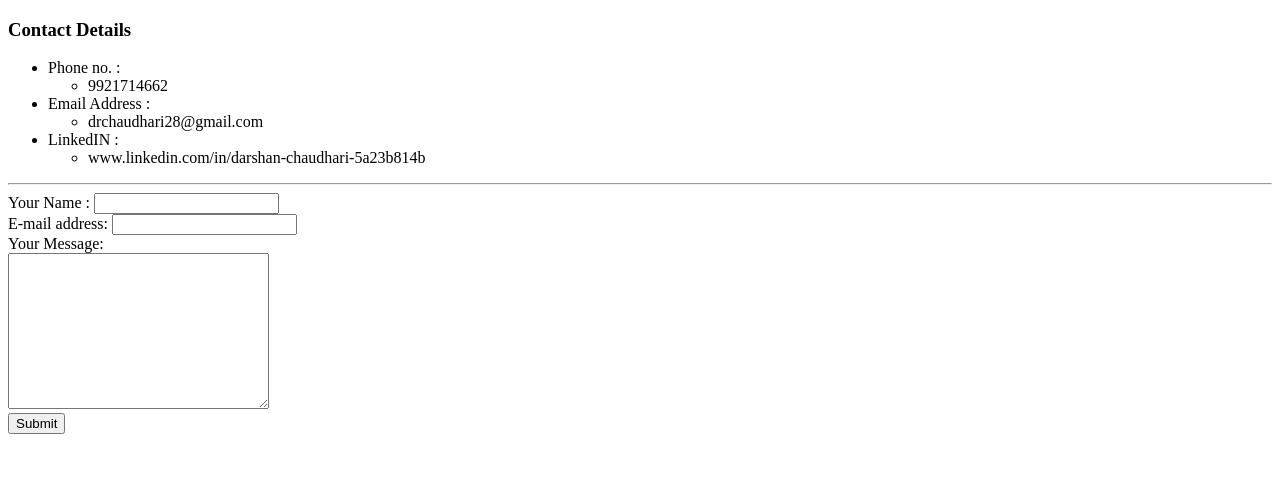
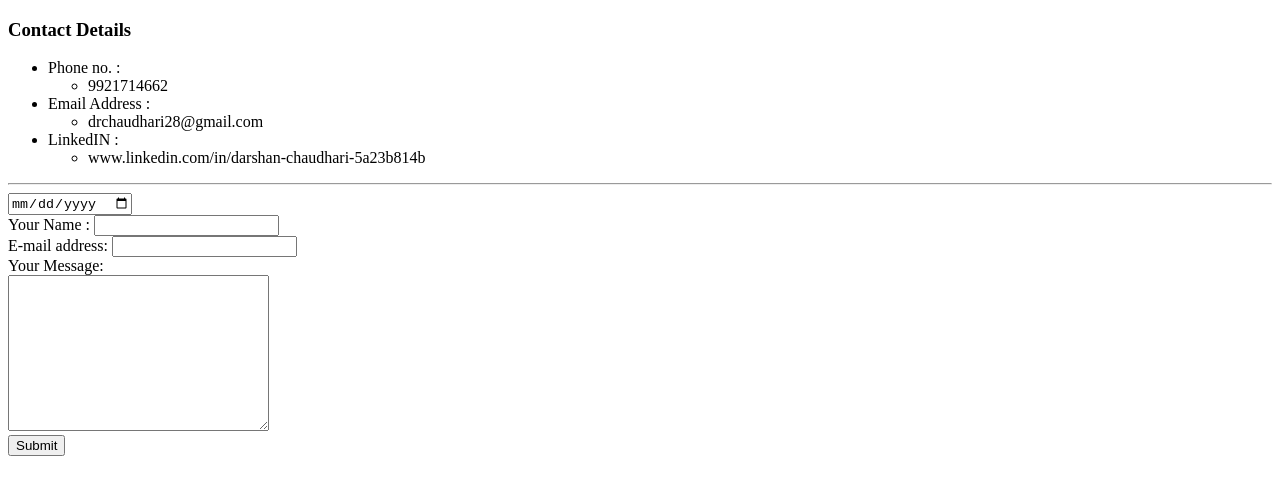
Before and after one commit to Darshanc28/CV, a plain HTML site: page contact.html in a window 1280 px wide. Drawn offline with Linux system fonts and the light colour scheme.

Commit message:
added date input to form

```diff
--- a/contact.html
+++ b/contact.html
@@ -27,6 +27,7 @@
      </ul>
      <hr>
       <form action="mailto:drchaudhari28@gmail.com" method="post" enctype="text/plain">
+          <input type="date" name="Date"> <br>
           <label for="">Your Name :</label>
           <input type="text" name="Yourname"> <br>
           <label for="">E-mail address:</label>
```
